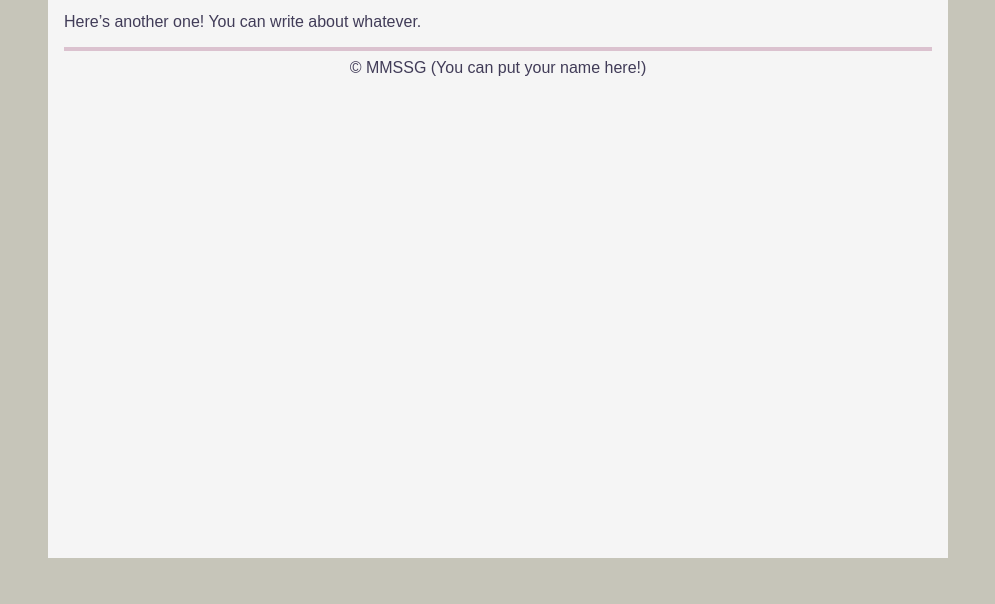
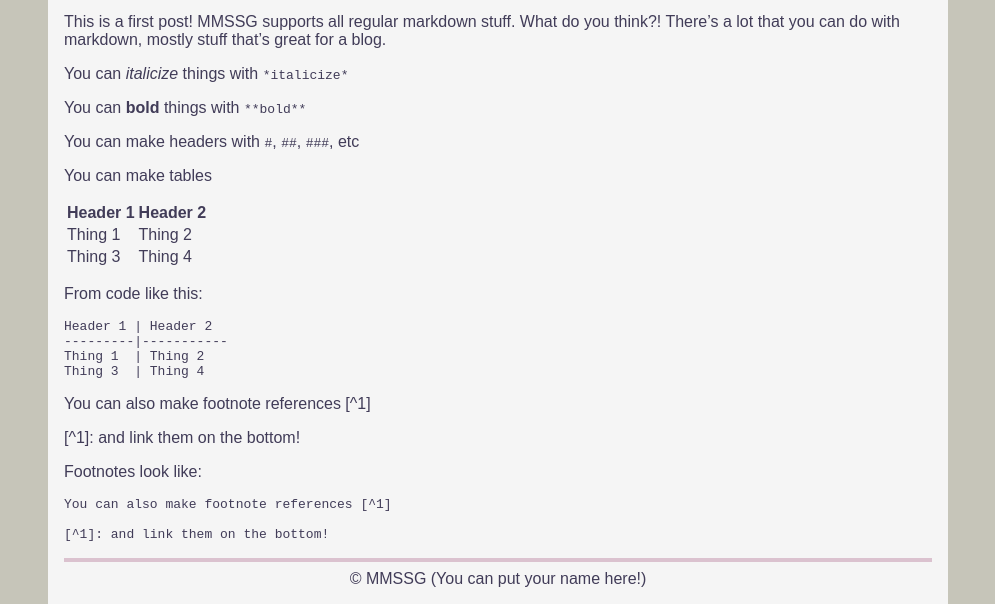
Before and after one commit to jacobkania/mmssg, a plain HTML site: page docs/2020-01-04-using-markdown/index.html in a window 1280 px wide. Shown: the part 242-846 px from the top of the page, without its empty margins (142-1137 px from the left). Before the commit the page ends 800 px from the top, so only its background shows below. Drawn offline with Linux system fonts and the light colour scheme.

Commit message:
Added better first post with demo markdown, and added to readme

```diff
--- a/docs/2020-01-03-second/index.html
+++ b/docs/2020-01-04-using-markdown/index.html
@@ -114,7 +114,7 @@
     <div class="container">
         <div class="header">
             <div class="name">
-                <a href="/mmssg/">MMSSG Blog Generator</a>
+                <a href="/">MMSSG Blog Generator</a>
             </div>
             <div class="links">
                 <span class="link"><a href="https://github.com/jacobkania">Github</a></span>
@@ -123,10 +123,57 @@
         </div>
         <div class="content">
             <div class="top-container">
-                <div class="title">Here is another sample post</div>
-                <div class="date">2020-01-03</div>
+                <div class="title">Using markdown in MMSSG</div>
+                <div class="date">2020-01-04</div>
             </div>
-            <div class="body"><p>Here&rsquo;s another one! You can write about whatever.</p>
+            <div class="body"><p>This is a first post! MMSSG supports all regular markdown stuff. What do you think?! There&rsquo;s a lot that you can do with markdown, mostly stuff that&rsquo;s great for a blog.</p>
+
+<p>You can <em>italicize</em> things with <code>*italicize*</code></p>
+
+<p>You can <strong>bold</strong> things with <code>**bold**</code></p>
+
+<p>You can make headers with <code>#</code>, <code>##</code>, <code>###</code>, etc</p>
+
+<p>You can make tables</p>
+
+<table>
+<thead>
+<tr>
+<th>Header 1</th>
+<th>Header 2</th>
+</tr>
+</thead>
+
+<tbody>
+<tr>
+<td>Thing 1</td>
+<td>Thing 2</td>
+</tr>
+
+<tr>
+<td>Thing 3</td>
+<td>Thing 4</td>
+</tr>
+</tbody>
+</table>
+<p>From code like this:</p>
+
+<pre><code class="language-markdown">Header 1 | Header 2
+---------|-----------
+Thing 1  | Thing 2
+Thing 3  | Thing 4
+</code></pre>
+
+<p>You can also make footnote references [^1]</p>
+
+<p>[^1]: and link them on the bottom!</p>
+
+<p>Footnotes look like:</p>
+
+<pre><code class="language-markdown">You can also make footnote references [^1]
+
+[^1]: and link them on the bottom!
+</code></pre>
 </div>
             <div class="conclusion" id="conclusion">
                 © MMSSG (You can put your name here!)
```
Also changed, not shown: docs/2020-01-05-second/index.html (renamed from docs/2020-01-01-first/index.html, +4 -4 lines), docs/index.html (+6 -6 lines), 5 other files.
